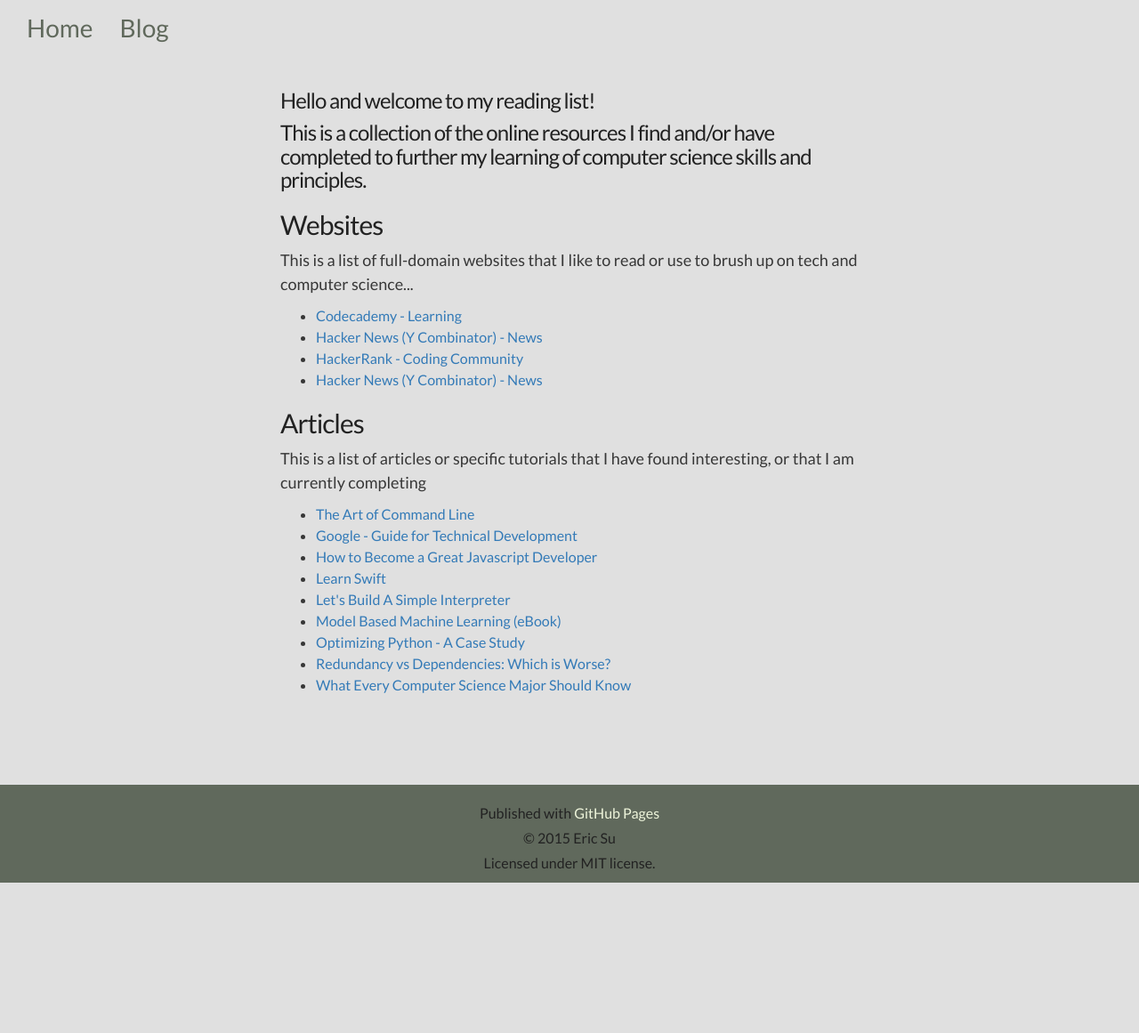
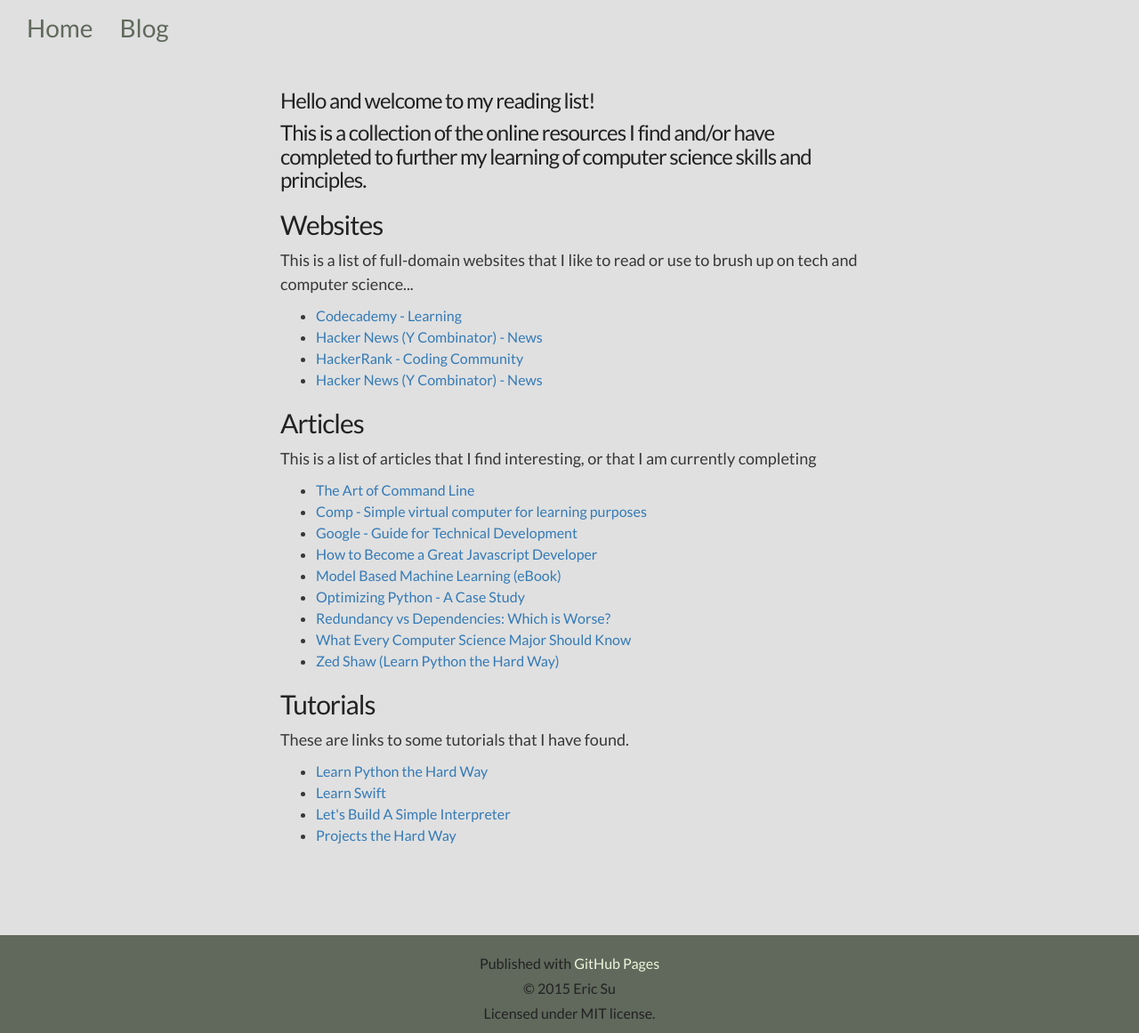
Before and after one commit to eric-cc-su/eric-cc-su.github.io, a Jekyll site: the page built from reading-list/index.html, in a window 1280 px wide and 1161 px high. Shown: the whole window at 89% size. Built offline with Jekyll 4.4.1, drawn with Linux system fonts in a browser that asks for light colours.

Commit message:
Added to reading list

```diff
--- a/reading-list/index.html
+++ b/reading-list/index.html
@@ -20,16 +20,26 @@
     </ul>
 
     <h2>Articles</h2>
-    <p>This is a list of articles or specific tutorials that I have found interesting, or that I am currently completing</p>
+    <p>This is a list of articles that I find interesting, or that I am currently completing</p>
     <ul>
         <li><a href="https://github.com/jlevy/the-art-of-command-line">The Art of Command Line</a></li>
+        <li><a href="https://github.com/gto76/comp-cpp">Comp - Simple virtual computer for learning purposes</a></li>
         <li><a href="https://www.google.com/about/careers/students/guide-to-technical-development.html">Google - Guide for Technical Development</a></li>
         <li><a href="http://blog.ustunozgur.com/javascript/programming/books/videos/2015/06/17/how_to_be_a_great_javascript_software_developer.html">How to Become a Great Javascript Developer</a></li>
-        <li><a href="http://books.aidanf.net/learn-swift">Learn Swift</a></li>
-        <li><a href="http://ruslanspivak.com/lsbasi-part1/">Let's Build A Simple Interpreter</a></li>
         <li><a href="http://www.mbmlbook.com/">Model Based Machine Learning (eBook)</a></li>
         <li><a href="https://www.airpair.com/python/posts/optimizing-python-code">Optimizing Python - A Case Study</a></li>
         <li><a href="http://yosefk.com/blog/redundancy-vs-dependencies-which-is-worse.html">Redundancy vs Dependencies: Which is Worse?</a></li>
         <li><a href="http://matt.might.net/articles/what-cs-majors-should-know/">What Every Computer Science Major Should Know</a></li>
+        <li><a href="http://zedshaw.com/">Zed Shaw (Learn Python the Hard Way)</a></li>
     </ul>
+
+    <h2>Tutorials</h2>
+    <p>These are links to some tutorials that I have found.</p>
+    <ul>
+        <li><a href="http://learnpythonthehardway.org/book/">Learn Python the Hard Way</a></li>
+        <li><a href="http://books.aidanf.net/learn-swift">Learn Swift</a></li>
+        <li><a href="http://ruslanspivak.com/lsbasi-part1/">Let's Build A Simple Interpreter</a></li>
+        <li><a href="http://projectsthehardway.com/">Projects the Hard Way</a></li>
+    </ul>
+
 </div>
```
